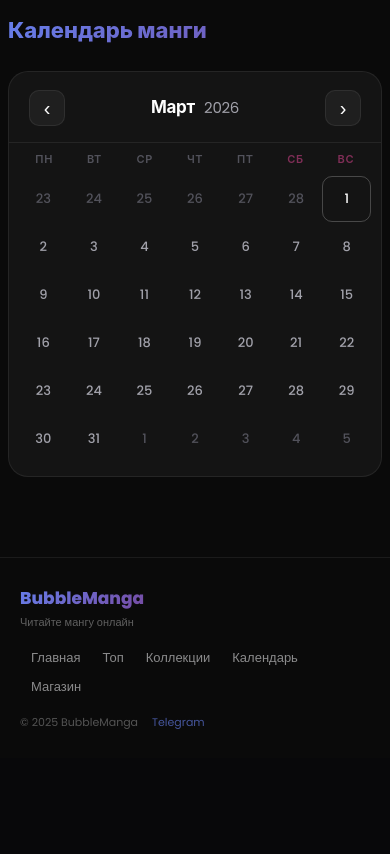
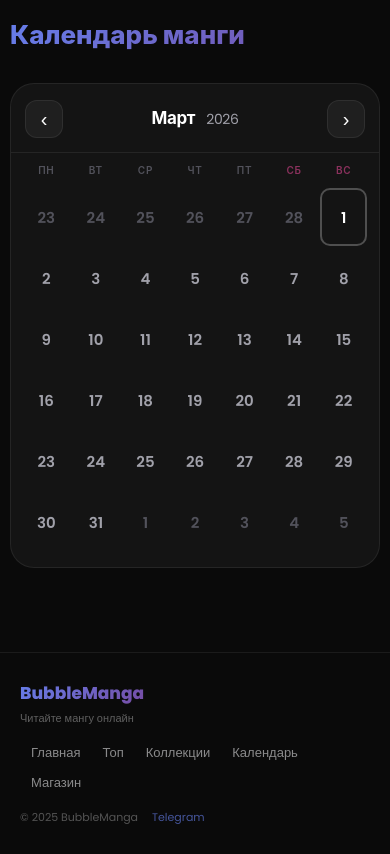
Before and after one commit to petr14/bublemanga, a Flask app: page /calendar in a window 390 px wide. Shown: the part 101-955 px from the top of the page. Before the commit the page ends 830 px from the top, so only its background shows below. Run offline with Flask 3, Linux system fonts and the light colour scheme; data that the repository does not hold is empty; some libraries are stand-ins or nearby versions.

Commit message:
календарь

```diff
--- a/templates/calendar.html
+++ b/templates/calendar.html
@@ -28,25 +28,25 @@
 
     /* ── Wrapper ── */
     .cal-wrap {
-      max-width: 860px;
+      max-width: 1000px;
       margin: 0 auto;
-      padding: 28px 16px 48px;
+      padding: 32px 20px 56px;
     }
     .cal-page-title {
-      font-size: 22px;
+      font-size: 26px;
       font-weight: 800;
       background: var(--primary-g);
       -webkit-background-clip: text;
       -webkit-text-fill-color: transparent;
       background-clip: text;
-      margin-bottom: 24px;
+      margin-bottom: 28px;
     }
 
     /* ── Calendar card ── */
     .cal-card {
       background: var(--card);
       border: 1px solid var(--border);
-      border-radius: 20px;
+      border-radius: 24px;
       overflow: hidden;
     }
 
@@ -55,68 +55,69 @@
       display: flex;
       align-items: center;
       justify-content: space-between;
-      padding: 18px 20px 16px;
+      padding: 24px 28px 20px;
       border-bottom: 1px solid var(--border);
     }
     .cal-nav-btn {
-      width: 36px; height: 36px;
-      border-radius: 10px;
+      width: 44px; height: 44px;
+      border-radius: 12px;
       background: rgba(255,255,255,.05);
       border: 1px solid var(--border);
       color: var(--text);
-      font-size: 20px;
+      font-size: 24px;
       cursor: pointer;
       display: flex; align-items: center; justify-content: center;
       transition: background .15s, border-color .15s;
       line-height: 1; padding: 0;
     }
     .cal-nav-btn:hover { background: rgba(102,126,234,.15); border-color: rgba(102,126,234,.4); }
-    .cal-month-label { font-size: 17px; font-weight: 700; letter-spacing: -.3px; }
-    .cal-month-label span { color: var(--text-2); font-weight: 400; margin-left: 6px; font-size: 15px; }
+    .cal-month-label { font-size: 22px; font-weight: 700; letter-spacing: -.4px; }
+    .cal-month-label span { color: var(--text-2); font-weight: 400; margin-left: 8px; font-size: 18px; }
 
     /* ── Weekday headers ── */
     .cal-weekdays {
       display: grid;
       grid-template-columns: repeat(7, 1fr);
-      padding: 10px 16px 6px;
+      padding: 16px 20px 8px;
+      gap: 6px;
     }
     .cal-weekdays div {
       text-align: center;
-      font-size: 11px; font-weight: 600;
+      font-size: 12px; font-weight: 600;
       color: var(--text-3);
-      text-transform: uppercase; letter-spacing: .6px;
+      text-transform: uppercase; letter-spacing: .7px;
     }
-    .cal-weekdays .wd-weekend { color: rgba(236,72,153,.5); }
+    .cal-weekdays .wd-weekend { color: rgba(236,72,153,.55); }
 
     /* ── Calendar grid ── */
     .cal-grid {
       display: grid;
       grid-template-columns: repeat(7, 1fr);
-      gap: 4px;
-      padding: 4px 16px 20px;
+      gap: 6px;
+      padding: 6px 20px 24px;
     }
 
     /* ── Day cell ── */
     .cal-day {
-      border-radius: 10px;
+      border-radius: 14px;
       display: flex;
       flex-direction: column;
       align-items: center;
       justify-content: center;
       cursor: default;
       position: relative;
-      transition: background .15s;
-      gap: 2px;
+      transition: background .15s, transform .12s;
+      gap: 4px;
       min-width: 0;
-      padding: 8px 2px;
-      min-height: 54px;
+      padding: 14px 4px;
+      min-height: 76px;
     }
     .cal-day-num {
-      font-size: 14px; font-weight: 500;
+      font-size: 18px; font-weight: 600;
       line-height: 1; color: var(--text-2);
     }
     .cal-day-count {
-      font-size: 9px; font-weight: 700;
+      font-size: 10px; font-weight: 700;
       color: #818cf8;
       line-height: 1;
       letter-spacing: .2px;
@@ -132,15 +133,15 @@
     .cal-day.today::before {
       content: '';
       position: absolute; inset: 0;
-      border: 1.5px solid rgba(255,255,255,.22);
-      border-radius: 10px; pointer-events: none;
+      border: 2px solid rgba(255,255,255,.25);
+      border-radius: 14px; pointer-events: none;
     }
 
     /* Has chapters */
     .cal-day.has-chapters { cursor: pointer; }
     .cal-day.has-chapters .cal-day-num { color: #e4e4e7; }
     .cal-day.has-chapters .cal-day-count { display: block; }
-    .cal-day.has-chapters:hover { background: rgba(102,126,234,.12); }
+    .cal-day.has-chapters:hover { background: rgba(102,126,234,.13); transform: translateY(-1px); }
 
     /* Selected */
     .cal-day.selected {
@@ -303,13 +304,19 @@
     .cal-ch-arr { color: var(--text-3); font-size: 13px; flex-shrink: 0; }
 
     /* Responsive */
-    @media (max-width: 480px) {
-      .cal-wrap { padding: 14px 8px 40px; }
-      .cal-grid { gap: 2px; padding: 4px 10px 14px; }
-      .cal-weekdays { padding: 8px 10px 4px; }
-      .cal-day { min-height: 46px; padding: 6px 1px; }
-      .cal-day-num { font-size: 13px; }
-      .cal-day-count { font-size: 8px; }
+    @media (max-width: 600px) {
+      .cal-wrap { padding: 16px 10px 44px; }
+      .cal-nav { padding: 16px 14px 14px; }
+      .cal-month-label { font-size: 17px; }
+      .cal-month-label span { font-size: 14px; }
+      .cal-nav-btn { width: 38px; height: 38px; font-size: 20px; }
+      .cal-grid { gap: 3px; padding: 4px 12px 16px; }
+      .cal-weekdays { padding: 10px 12px 6px; gap: 3px; }
+      .cal-weekdays div { font-size: 10px; }
+      .cal-day { min-height: 58px; padding: 10px 2px; border-radius: 10px; }
+      .cal-day-num { font-size: 15px; }
+      .cal-day-count { font-size: 9px; }
+      .cal-day.today::before { border-radius: 10px; }
       .cal-modal-head { padding: 14px 16px 12px; }
       .cal-modal-body { padding: 12px 16px 24px; }
     }
```
